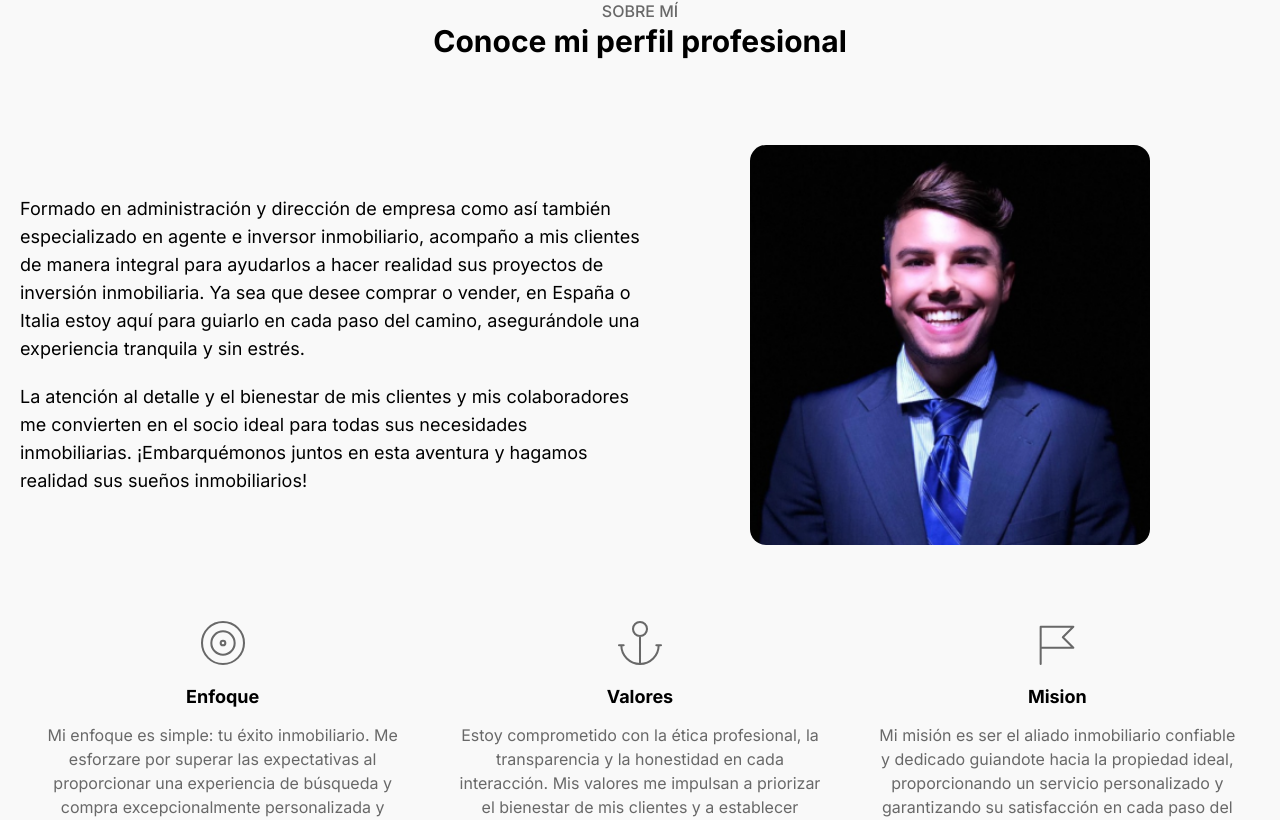
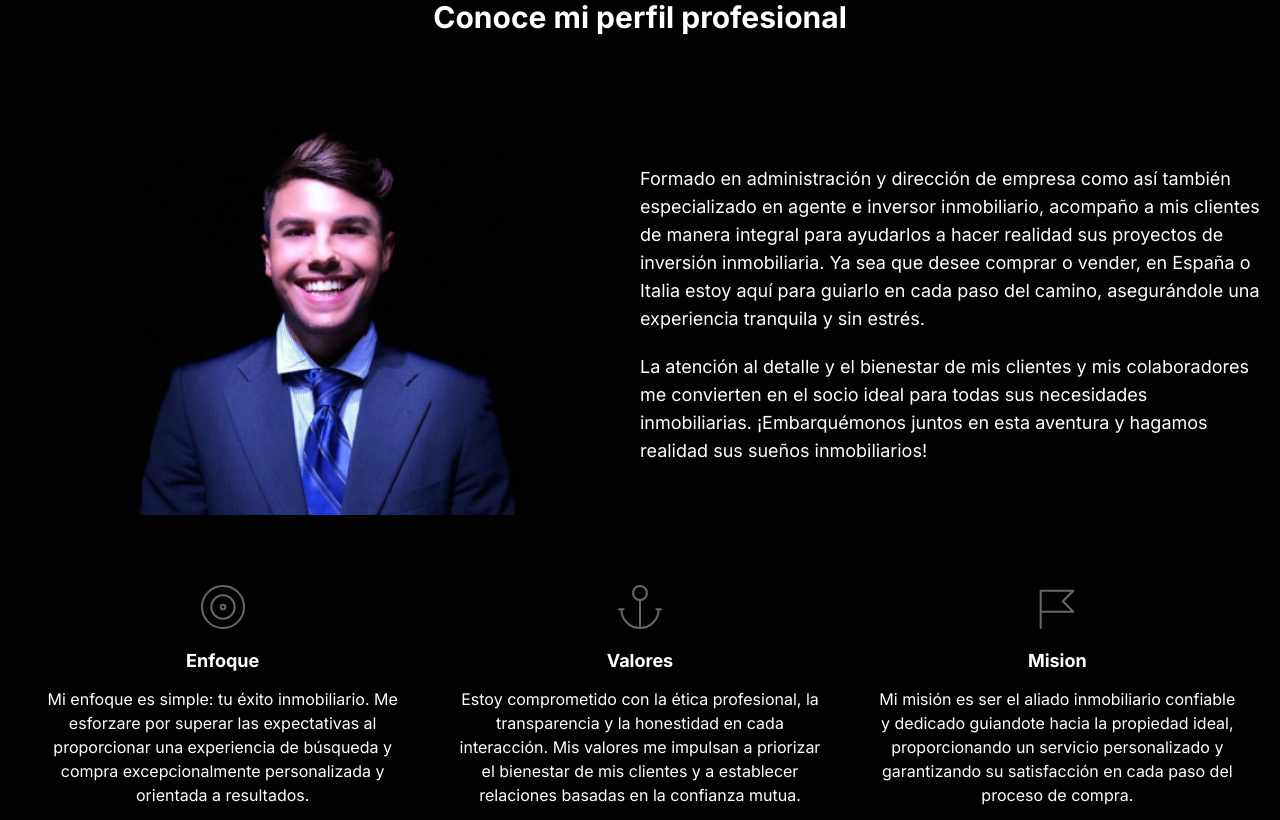
Before and after one commit to mariodev99/martinmariottirealestate, a Next.js app: page /inicio in a window 1280 px wide. Shown: the part 2340-3160 px from the top of the page. Built offline with nearby package versions, Linux system fonts and the light colour scheme.

Commit message:
FIX: styles in about section

```diff
--- a/src/components/Icons/index.tsx
+++ b/src/components/Icons/index.tsx
@@ -181,7 +181,7 @@ export const MisionIcon = () => {
 export const DownArrowIcon = () => {
   return (
       <svg xmlns="http://www.w3.org/2000/svg" width="24" height="24" viewBox="0 0 24 24" fill="none">
-        <path d="M6 9L12 15L18 9" stroke="black" strokeWidth="2" strokeLinecap="round" strokeLinejoin="round"/>
+        <path d="M6 9L12 15L18 9" stroke="white" strokeWidth="2" strokeLinecap="round" strokeLinejoin="round"/>
       </svg>
   )
 }
--- a/src/components/Pages/Sections/About.tsx
+++ b/src/components/Pages/Sections/About.tsx
@@ -32,21 +32,30 @@ const Caracteristicas:CharacteristicsProps[] = [
 
 export default function AboutSection() {
   return (
-    <div>
+    <div >
       <TitleSection
         content='Conoce mi perfil profesional'
-        subtitle='Sobre mí'
         alignment='center'
       />
       {/* Sobre mi */}
       <div className='grid grid-cols-1 md:grid-cols-2 mt-5 md:mt-20'>
+        {/* Imagen de Martin */}
+        <motion.div
+          initial={{opacity: 0, x: 50}}
+          whileInView={{ opacity: 1, x: 0}}
+          transition={{ duration: 1,}}
+          viewport={{ once: true }}
+          className=' flex justify-center items-center order-2 md:order-1'
+        >
+          <Image className='h-full md:h-[400px] w-auto rounded-2xl' src={Martin} alt='agente inmobiliario'/>
+        </motion.div>
         {/* Texto sobre Martin */}
         <motion.div
           initial={{opacity: 0, x: -50}}
           whileInView={{ opacity: 1, x: 0}}
           transition={{ duration: 1,}}
           viewport={{ once: true }}
-          className='flex flex-col justify-center items-start py-14 gap-5 text-lg md:text-lg font-regular'
+          className='order-1 md:order-2 flex flex-col justify-center items-start py-8 gap-5 text-base md:text-lg font-regular'
         >
           <p className=''>
             Formado en administración y dirección de empresa como así también especializado en agente e inversor inmobiliario, acompaño a mis clientes de manera integral para ayudarlos a hacer realidad sus proyectos de inversión inmobiliaria.
@@ -58,16 +67,6 @@ export default function AboutSection() {
           ¡Embarquémonos juntos en esta aventura y hagamos realidad sus sueños inmobiliarios!
           </p>
         </motion.div>
-        {/* Imagen de Martin */}
-        <motion.div
-          initial={{opacity: 0, x: 50}}
-          whileInView={{ opacity: 1, x: 0}}
-          transition={{ duration: 1,}}
-          viewport={{ once: true }}
-          className=' flex justify-center items-center'
-        >
-          <Image className='h-full md:h-[400px] w-auto rounded-2xl' src={Martin} alt='agente inmobiliario'/>
-        </motion.div>
       </div>
 
       {/* Caracteristicas Desktop */}
@@ -76,7 +75,7 @@ export default function AboutSection() {
           <div key={item.title} className=" flex flex-col gap-3 py-6 px-5 items-center">
             <div>{item.icon}</div>
             <h3 className={` text-lg font-bold`}>{item.title}</h3>
-            <p className='text-sm md:text-base text-center text-secondary'>{item.description}</p>
+            <p className='text-sm md:text-base text-center text-white'>{item.description}</p>
           </div>
         ))}
       </div>
--- a/src/pages/inicio/index.tsx
+++ b/src/pages/inicio/index.tsx
@@ -40,7 +40,7 @@ export default function HomePage() {
           <ServicesSection/>
         </SectionWraper>
       </div>
-      <div id='section_about_me'>
+      <div id='section_about_me' className='bg-[#020202] text-white'>
         <SectionWraper>
           <AboutSection/>
         </SectionWraper>
```
